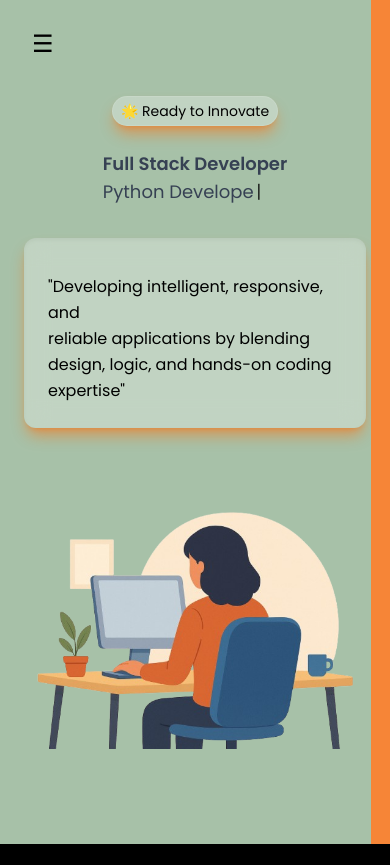
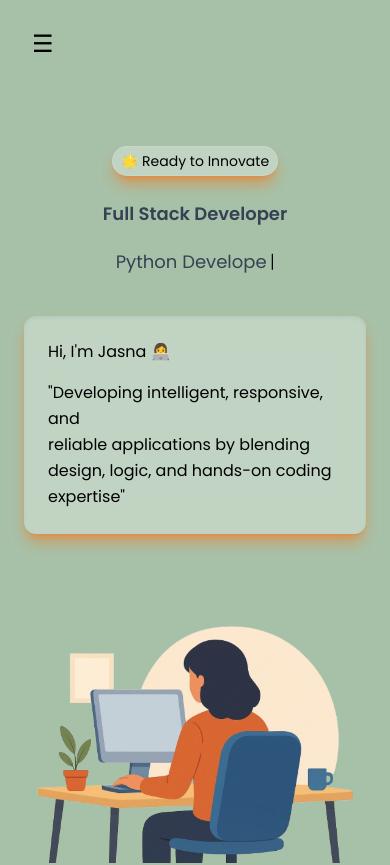
Before and after one commit to jasna18/vue-portfolio, a Vue app in the folder portfolio/: page / in a window 390 px wide. Shown: the top 865 px of the page. Built offline with nearby package versions, Linux system fonts and the light colour scheme.

Commit message:
sm screen header overflow fixed, slider height fixed

```diff
--- a/portfolio/src/components/homePage/HeroSection.vue
+++ b/portfolio/src/components/homePage/HeroSection.vue
@@ -7,19 +7,21 @@
     }"
     class="w-full relative min-h-screen flex flex-col lg:flex-row items-center
            px-2 md:px-16 py-8 transition-colors duration-500 lg:gap-6 md:gap-2 overflow-x-hidden
+           h-full min-w-0 p-4 md:p-0 pt-[80px] sm:pr-24 md:pr-24
+           sm:pl-8  /* This was for content box spacing */
+         md:pl-16/* This was for content box spacing */
   ">
-
+  <div class="pt-[2px]  w-full h-full flex flex-col md:flex-row justify-between items-start">
     <div
           class="
-            absolute right-0 top-0                                 /* Positioned at top-right of hero section */
-            h-screen                                                /* FULL VIEWPORT HEIGHT */
-            w-8 sm:w-20 md:w-[18vw]                     /* Use small fixe width on mobilesm */
-            <!-- w-[5vw] md:w-[18vw] lg:w-[10vw] xl:w-[12vw]                                     /* DYNAMIC WIDTH based on viewport size */ -->
+
+            absolute right-0 inset-y-0                              /* Positioned at top-right of hero section */
+            <!-- md:h-[calc(100vh-4.5rem)]  -->                           /* 4rem = 64px (h-16) */
+            w-20 sm:w-24 md:w-[8vw]  lg:w-[10vw] xl:w-[12vw]                   /* Use small fixe width on mobilesm */
             bg-[#F68537]                                     /* Orange background */
-            flex items-center justify-center                       /* Center text visually */
+             hidden sm:flex md:flex lg:flex items-center justify-center                       /* Center text visually */
             text-white font-bold uppercase                         /* Text styling: bold */
             z-40
-
             /* SLIDE-IN ANIMATION CLASSES */
             transform duration-1000 ease-out     /* Smooth transition for the slide */
             /* Start position is set by the isVisible class */
@@ -32,12 +34,14 @@
           <span class="
           vertical-text-mode /* Uses CSS writing-mode */
           /* 🌟 NEW: Add a top margin to push the text down by roughly 30% of the bar height (h-screen) */
-          ml-[5vh] md:ml-[30vh] sm:ml-[10vh]
+          <!-- ml-[5vh] md:ml-[30vh] sm:ml-[10vh] -->
+           ml-2 sm:ml-4
           /* NO absolute, NO h-full, NO w-full - let flex center it */
 
           /* Text Styling */
         font-extrabold uppercase
-          text-sm sm:text-xl md:text-3xl lg:text-4xl tracking-[0.25em]
+          <!-- text-sm sm:text-xl md:text-3xl lg:text-4xl tracking-[0.25em] -->
+          text-xs sm:text-sm md:text-xl lg:text-3xl tracking-[0.25em]
         ">
         <span class="text-beige">Jasna</span>
         <span class="text-gray-700">M Naz</span>
@@ -47,16 +51,19 @@
 
           <!-- left section -->
            <!-- this div for the text content wrapper, removed flex-1 to w-full -->
-<div class="w-full lg:w-1/2 flex flex-col md:text-left md:ml-4 items-center md:items-start p-4 md:p-8 min-w-0 sm:text-center">
+<div class="w-full lg:w-1/2 flex flex-col  md:ml-4 items-center md:items-start p-4 md:p-8 min-w-0 sm:text-center mb-0 gap-2 md:gap-4 md:text-center md:item-center">
 
         <div class="text-sm md:text-md mb-4 mt-12 text-center  md:mb-4 md:ml-2 rounded-full
                dark:bg-gray-800/40 border border-white/10 backdrop-blur-md shadow-lg p-1 px-2 bg-white/30 text-[#000000]
-              inset-shadow-lg shadow-orange-500/50">
+              inset-shadow-lg shadow-orange-500/50 md:text-center md:item-center">
         🌟 Ready to Innovate
       </div>
 
-      <div class="text-lg md:text-2xl font-semibold text-gray-700 dark:text-gray-300 md:ml-2 mb-6 mt-2 md:mt-0">
+      <div class="text-lg md:text-2xl font-semibold text-gray-700 dark:text-gray-300 md:ml-2 mb-1 md:mt-0">
         Full Stack Developer
+        <!-- <AnimatedHeading /> -->
+      </div>
+       <div class="text-lg md:text-2xl font-semibold text-gray-700 dark:text-gray-300 md:ml-2 mb-6 mt-2 md:mt-0">
         <AnimatedHeading />
       </div>
       <!-- text section box -->
@@ -68,7 +75,7 @@
           isVisible ? 'opacity-100 translate-y-0' : 'opacity-0 translate-y-10'
         ]"
       >
-        <!-- <h4 class="text-md md:text-2xl mb-4">Hi, I'm Jasna 👩‍💻</h4> -->
+        <h4 class="text-md md:text-2xl mb-4 sm:hidden md:text-left">Hi, I'm Jasna 👩‍💻</h4>
         <p class="text-md mt-3 mb-0  md:text-lg leading-relaxed break-words ">
           "Developing intelligent, responsive, and <br />
           reliable applications by blending design,
@@ -79,7 +86,7 @@
 
          <!-- button section revised, removed flex-1 to w-full-->
   <!-- <div class="w-full flex flex-row md:flex-row md:items-start gap-5 pl-4 md:pl-0 ml-4 md:ml-2 mt-12 mb-2 md:justify-start justify-center "> -->
-<div class="w-full flex flex-row gap-5 sm:justify-center sm:mt-8 md:flex-row md:items-start md:justify-start md:pl-0 ml-2 md:ml-2 mt-12 mb-2 justify-center ">
+<div class="w-full flex flex-row gap-5 sm:justify-center sm:mt-8 md:flex-row md:items-start md:justify-start md:pl-0 ml-2 md:ml-2 mt-12 mb-2 justify-center">
       <DivComponent text="Laravel" width="px-1"/>
       <DivComponent text="Codeigniter" width="px-1"/>
       <DivComponent text="Python" width="px-1"/>
@@ -88,14 +95,14 @@
 
   </div>
 </div>
-
+</div>
       <!-- ref="content" → Vue ref, so you can access this element in your script (maybe for intersection observer to trigger animation). -->
    <div class="w-full lg:w-1/2 flex justify-center min-w-0 sm:mt-8">
       <img
     ref="content"
     :src="girlSittingImg"
     alt="Typing code illustration"
-    class="w-full max-w-sm md:max-w-none md:w-96 sm:w-[48rem] lg:w-[48rem] xl:w-[48rem]
+    class="w-full max-w-sm md:max-w-none md:w-96 lg:w-[48rem] xl:w-[48rem]
            rounded-xl bg-transparent content-wrapper"
     :class="{ 'animate-in': isImageVisible }"
 />
```
